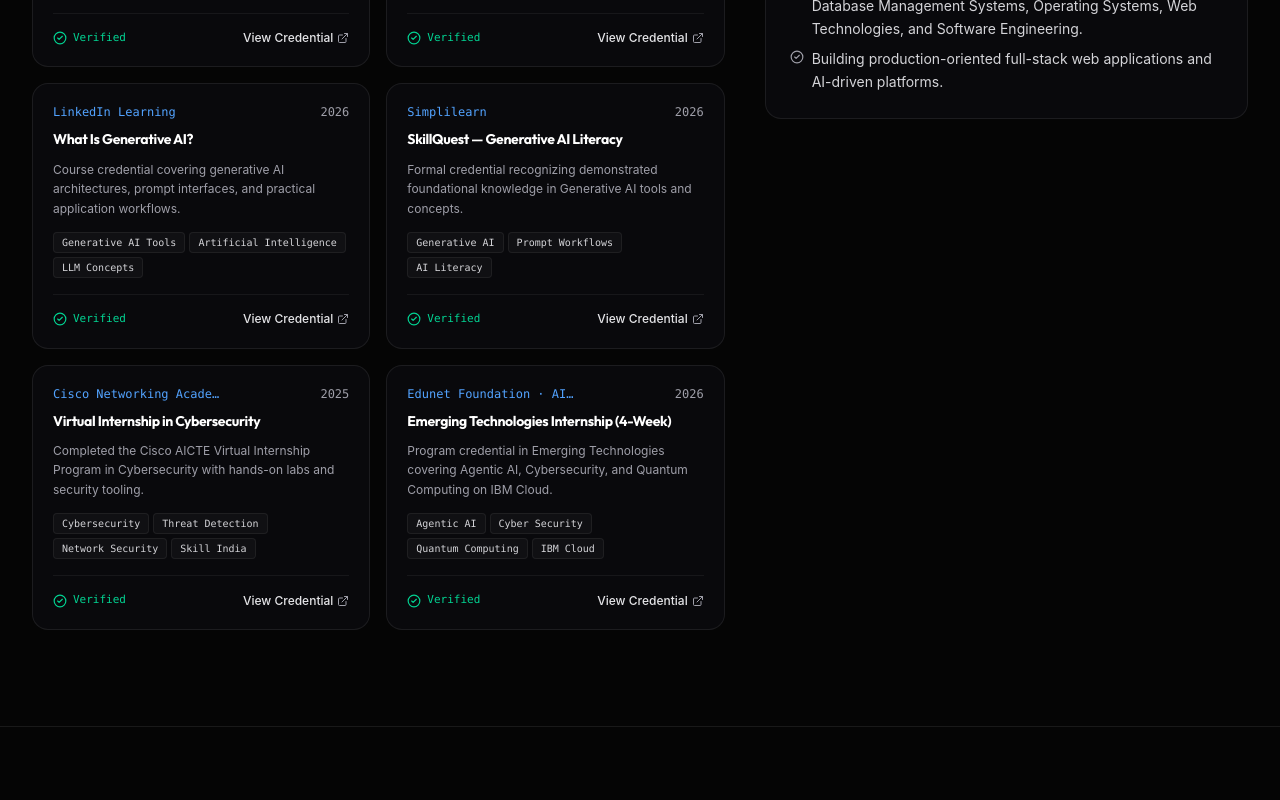
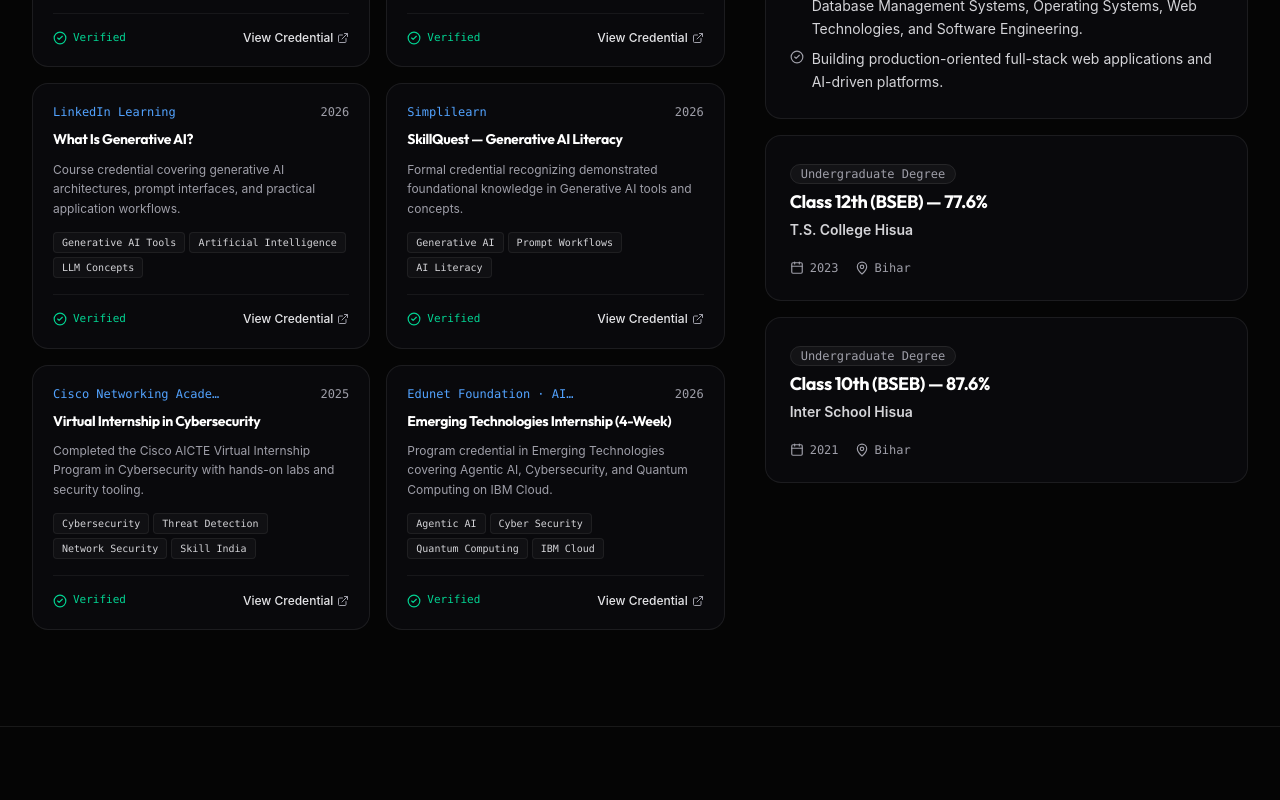
Before and after one commit to surajrajput15/suraj-portfolio, a React (Vite) app: page / in a window 1280 px wide. Shown: the part 8280-9080 px from the top of the page. Built offline with nearby package versions, Linux system fonts and the light colour scheme.

Commit message:
feat: replace resume with latest updated PDF document

```diff
--- a/src/components/sections/CertificationsSection.tsx
+++ b/src/components/sections/CertificationsSection.tsx
@@ -138,6 +138,7 @@
                   </div>
                 </div>
 
+                {edu.points && edu.points.length > 0 && (
                   <ul className="space-y-2 pt-3 border-t border-white/[0.04]">
                     {edu.points.map((pt, pIdx) => (
                       <li
@@ -149,6 +150,7 @@
                       </li>
                     ))}
                   </ul>
+                )}
               </div>
             ))}
           </div>
--- a/src/data/portfolioData.ts
+++ b/src/data/portfolioData.ts
@@ -319,5 +319,17 @@
       'Undergraduate coursework in Data Structures & Algorithms, Database Management Systems, Operating Systems, Web Technologies, and Software Engineering.',
       'Building production-oriented full-stack web applications and AI-driven platforms.'
     ]
+  },
+  {
+    degree: 'Class 12th (BSEB) — 77.6%',
+    institution: 'T.S. College Hisua',
+    period: '2023',
+    location: 'Bihar',
+  },
+  {
+    degree: 'Class 10th (BSEB) — 87.6%',
+    institution: 'Inter School Hisua',
+    period: '2021',
+    location: 'Bihar',
   }
 ];
--- a/src/types/index.ts
+++ b/src/types/index.ts
@@ -100,7 +100,7 @@
   institution: string;
   period: string;
   location: string;
-  points: string[];
+  points?: string[];
 }
 
 export interface AICapability {
```
Also changed, not shown: 1 other file (tests, documents, lock files or other folders). Lines whose indentation alone changed are shown as unchanged.
